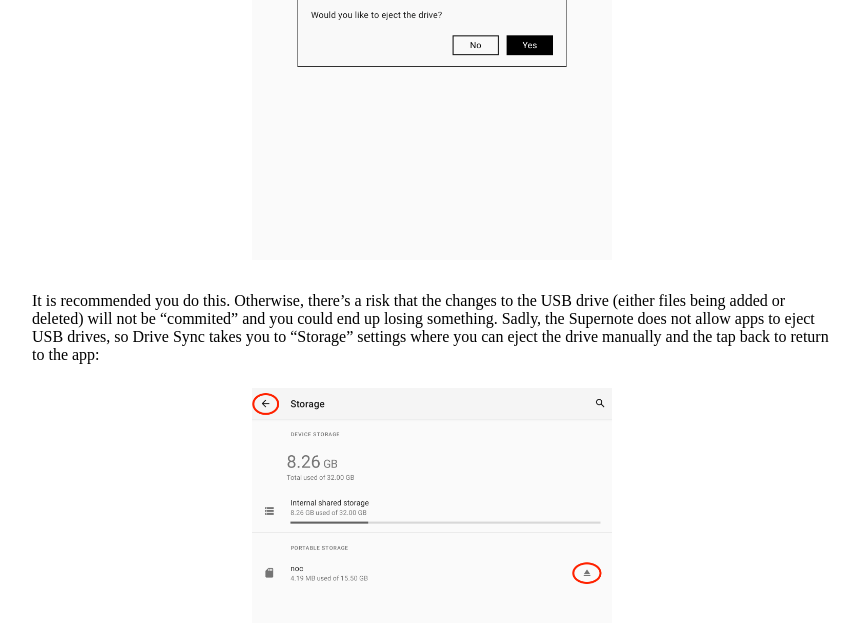
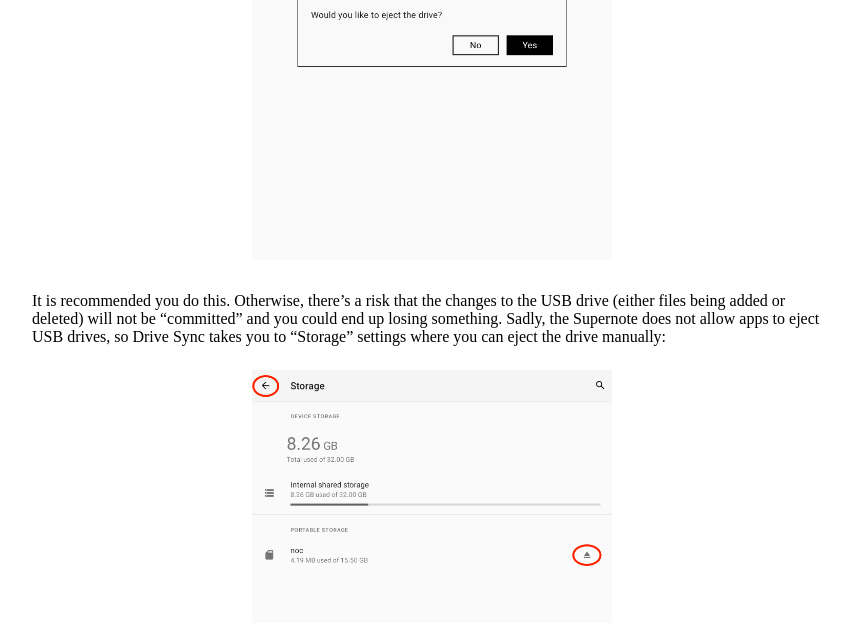
Before and after one commit to seadowg/seadowg.github.com, a Jekyll site: the page built from docs/drive-sync.md, in a window 1280 px wide and 900 px high, scrolled down 4550 px. Shown: the top 623 px of the window, without its empty margins (0-859 px from the left). Built offline with Jekyll 4.4.1, drawn with Linux system fonts in a browser that asks for light colours.

Commit message:
Update eject instructions for 1.2

```diff
--- a/docs/drive-sync.md
+++ b/docs/drive-sync.md
@@ -83,6 +83,6 @@ Once you've tapped sync and the files have all been moved, you'll be prompted to
 
 <img src="/assets/img/eject_drive_prompt.png" style="max-height: 480px; width: auto; margin-left: auto; margin-right: auto; display: block; margin-top: 1.5em; margin-bottom: 2em;"/>
 
-It is recommended you do this. Otherwise, there's a risk that the changes to the USB drive (either files being added or deleted) will not be "commited" and you could end up losing something. Sadly, the Supernote does not allow apps to eject USB drives, so Drive Sync takes you to "Storage" settings where you can eject the drive manually and the tap back to return to the app:
+It is recommended you do this. Otherwise, there's a risk that the changes to the USB drive (either files being added or deleted) will not be "committed" and you could end up losing something. Sadly, the Supernote does not allow apps to eject USB drives, so Drive Sync takes you to "Storage" settings where you can eject the drive manually:
 
 <img src="/assets/img/storage_settings_with_highlighted_eject_and_back_arrow.png" class="screenshot"/>
```
